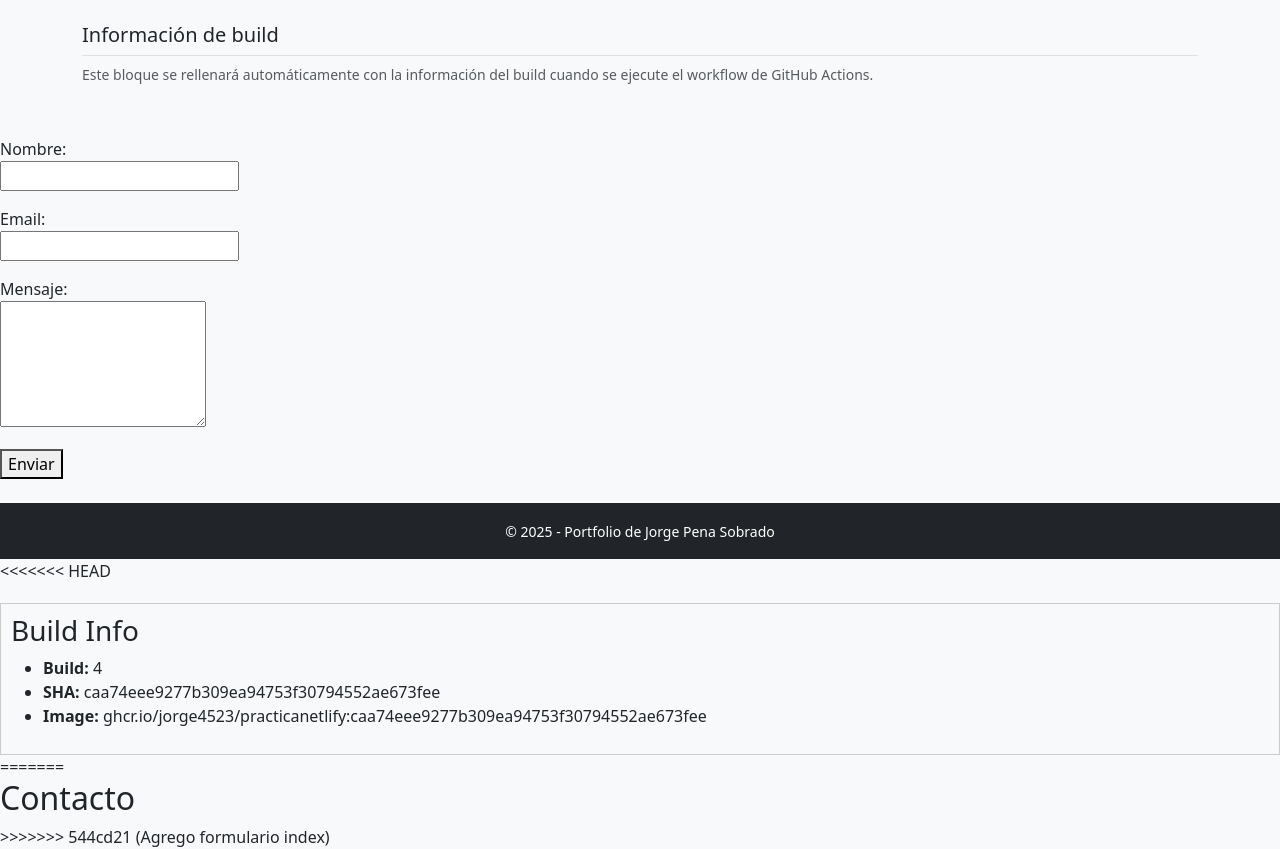
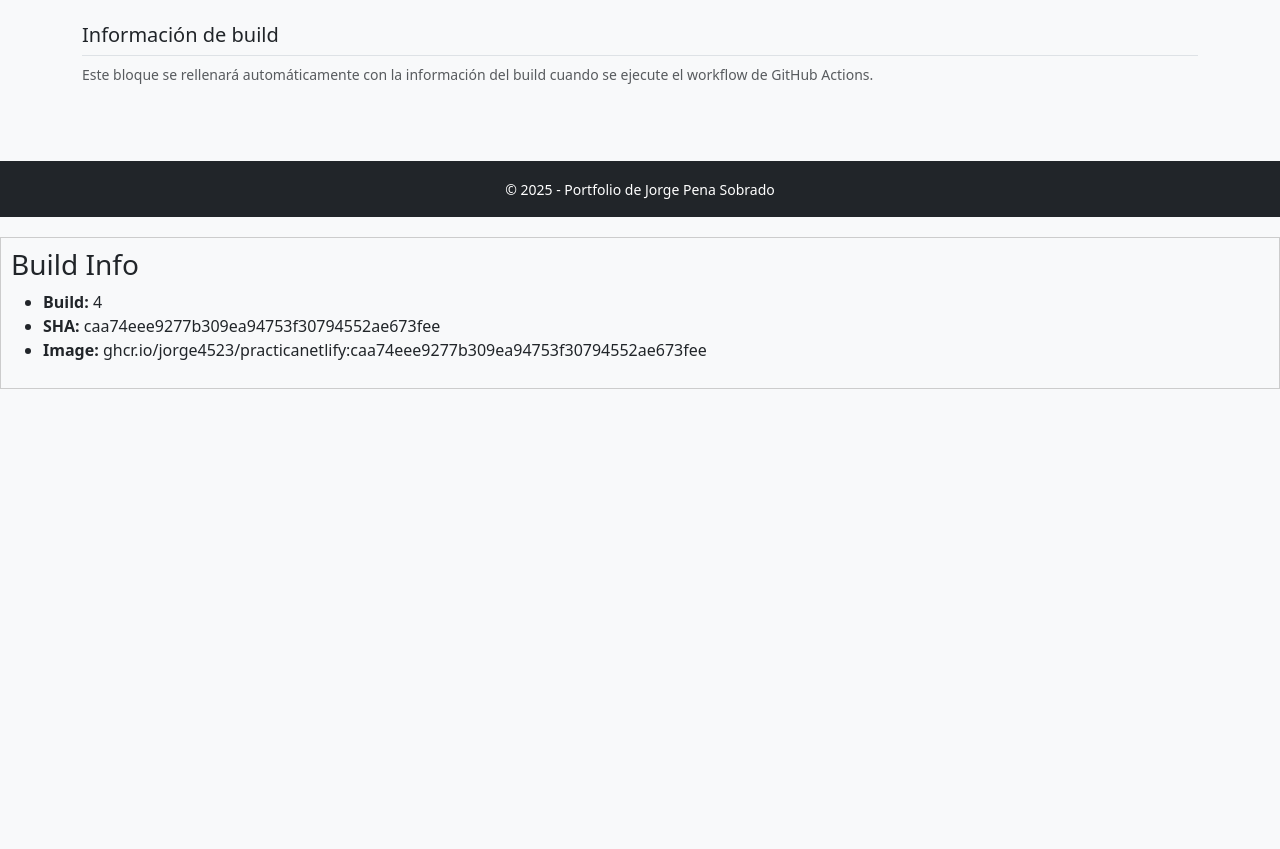
Before and after one commit to Jorge4523/practicanetlify, a plain HTML site: page index.html in a window 1280 px wide. Shown: the part 1300-2149 px from the top of the page. After the commit the page ends 1689 px from the top, so only its background shows below. Drawn offline with nearby package versions, Linux system fonts and the light colour scheme.

```diff
--- a/index.html
+++ b/index.html
@@ -228,35 +228,6 @@
       </div>
     </main>
 
-    <form name="contact" method="POST" data-netlify="true">
-      <input type="hidden" name="form-name" value="contact">
-
-      <p>
-        <label>
-          Nombre:<br>
-          <input type="text" name="name" required>
-        </label>
-      </p>
-
-      <p>
-        <label>
-          Email:<br>
-          <input type="email" name="email" required>
-        </label>
-      </p>
-
-      <p>
-        <label>
-          Mensaje:<br>
-          <textarea name="message" rows="5" required></textarea>
-        </label>
-      </p>
-
-      <p>
-        <button type="submit">Enviar</button>
-      </p>
-    </form>
-
     <!-- Pie de página -->
     <footer class="py-3 bg-dark text-white mt-4">
       <div class="container text-center">
@@ -271,17 +242,7 @@
       crossorigin="anonymous"
     ></script>
 
-<<<<<<< HEAD
-
 <!-- BUILD-INFO-START --><div style='border:1px solid #ccc;padding:10px;margin-top:20px;'><h3>Build Info</h3><ul>  <li><strong>Build:</strong> 4</li>  <li><strong>SHA:</strong> caa74eee9277b309ea94753f30794552ae673fee</li>  <li><strong>Image:</strong> ghcr.io/jorge4523/practicanetlify:caa74eee9277b309ea94753f30794552ae673fee</li></ul></div><!-- BUILD-INFO-END -->
-=======
-    <h2>Contacto</h2>
-
-
->>>>>>> 544cd21 (Agrego formulario index)
-
-    <!-- BUILD-INFO-START -->
-    <!-- BUILD-INFO-END -->
   </body>
 </html>
 
```
